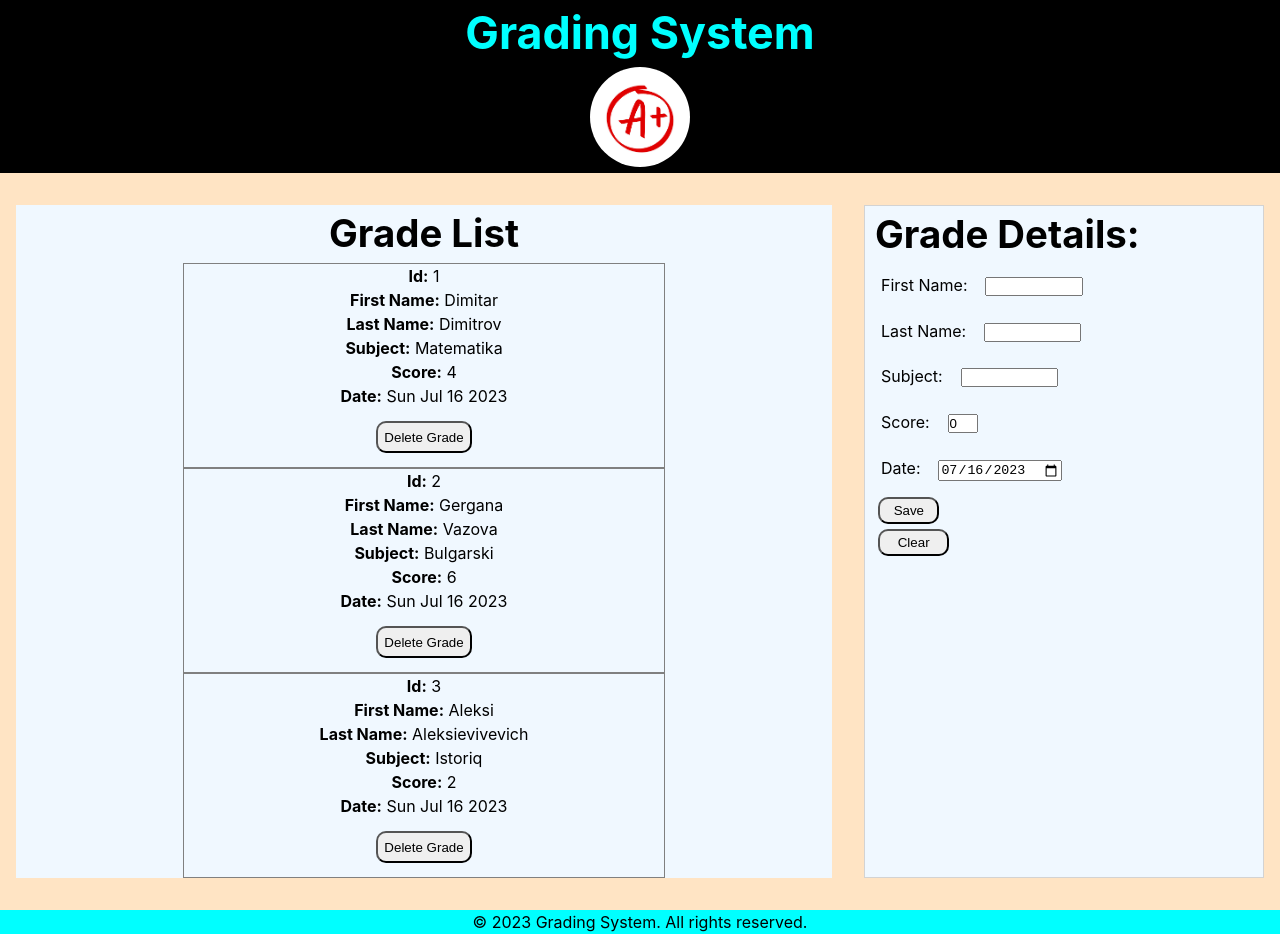
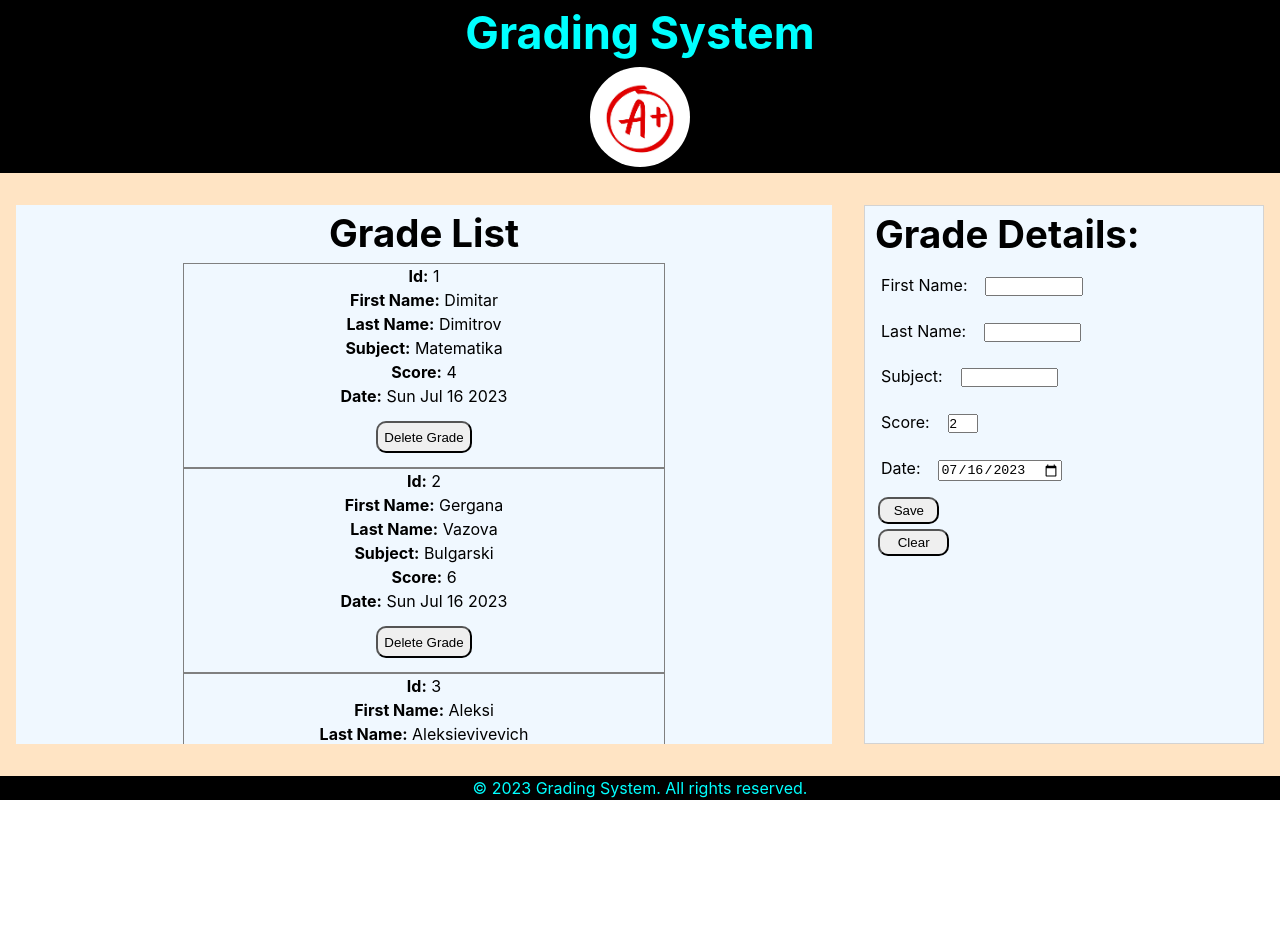
Before and after one commit to RavenTheNecromancer/DSSProject, a React (Create React App) app in the folder grading-system/: page / in a window 1280 px wide. After the commit the page ends 800 px from the top, so only its background shows below. Built offline with nearby package versions, Linux system fonts and the light colour scheme.

Commit message:
Added quality of life changes!

```diff
--- a/grading-system/src/App.tsx
+++ b/grading-system/src/App.tsx
@@ -42,7 +42,7 @@ function App() {
     studentFirstName: "",
     studentLastName: "",
     subject: "",
-    score: 0,
+    score: 2,
     date: new Date(),
     active: true,
 };
--- a/grading-system/src/styles/layout.css
+++ b/grading-system/src/styles/layout.css
@@ -1,6 +1,6 @@
 .content{
     background-color: bisque;
-    min-height: 100vh;
+    height: 100vh;
     display: grid;
     grid-template-columns: 2fr 1fr;
     gap: 2em;
@@ -21,16 +21,21 @@
     grid-area: main;
     background-color: aliceblue;
     margin-left: 1em;
+    max-height: 100%;
+    overflow: scroll;
 }
 
-aside{
+.content-details{
     grid-area: aside;
     background-color: aquamarine;
+    max-height: 100%;
 }
 
 footer{
     grid-area: footer;
-    background-color: aqua;
+    background-color: black;
+    color: aqua;
+
 }
 
 
```
Also changed, not shown: grading-system/src/components/GradeList.tsx (line endings or trailing spaces).
